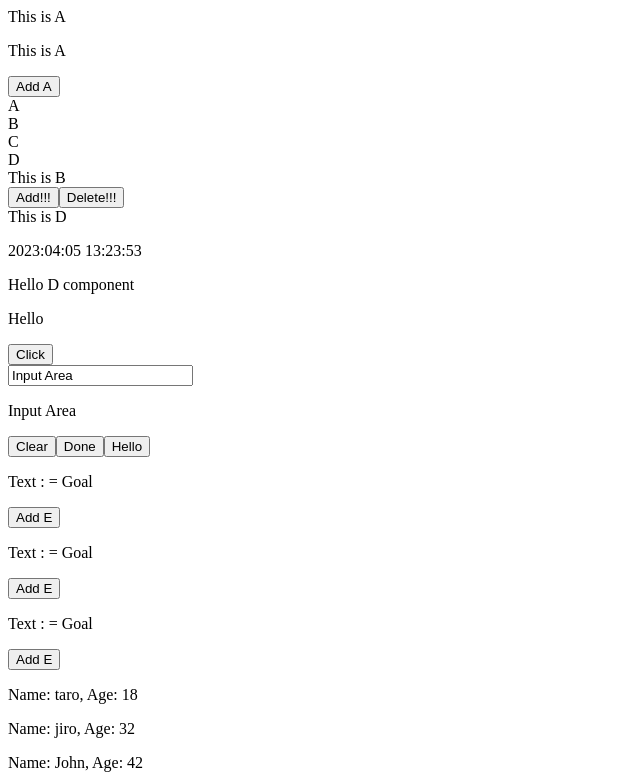
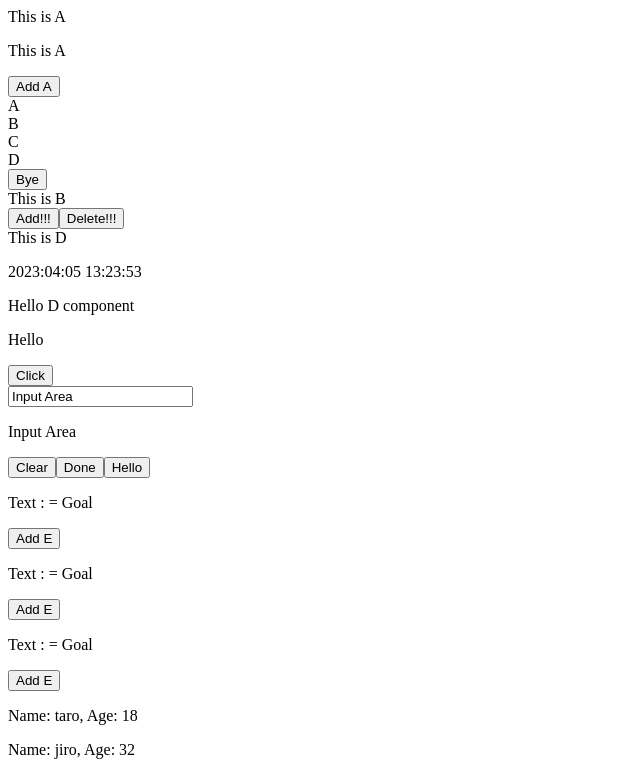
Before and after one commit to koyamal/pra_vue3, a Vue app in the folder vuePractive/: page / in a window 1280 px wide. Shown: the top 775 px of the page, without its empty margins (0-640 px from the left). Built offline with nearby package versions, Linux system fonts and the light colour scheme.

Commit message:
Use sayBye

```diff
--- a/vuePractive/src/components/atom/A.vue
+++ b/vuePractive/src/components/atom/A.vue
@@ -12,6 +12,7 @@ export default {
     },
     sayBye: () => {
       console.log("Say bye");
+      alert("Bye");
     }
   }
 }
@@ -21,4 +22,5 @@ export default {
   <p>{{ dataA }}</p>
   <button @click="() => dataA = dataA + 'A'">Add A</button>
   <div v-for="data in listData">{{ data }}</div>
+  <button @click="sayBye">Bye</button>
 </template>
```
